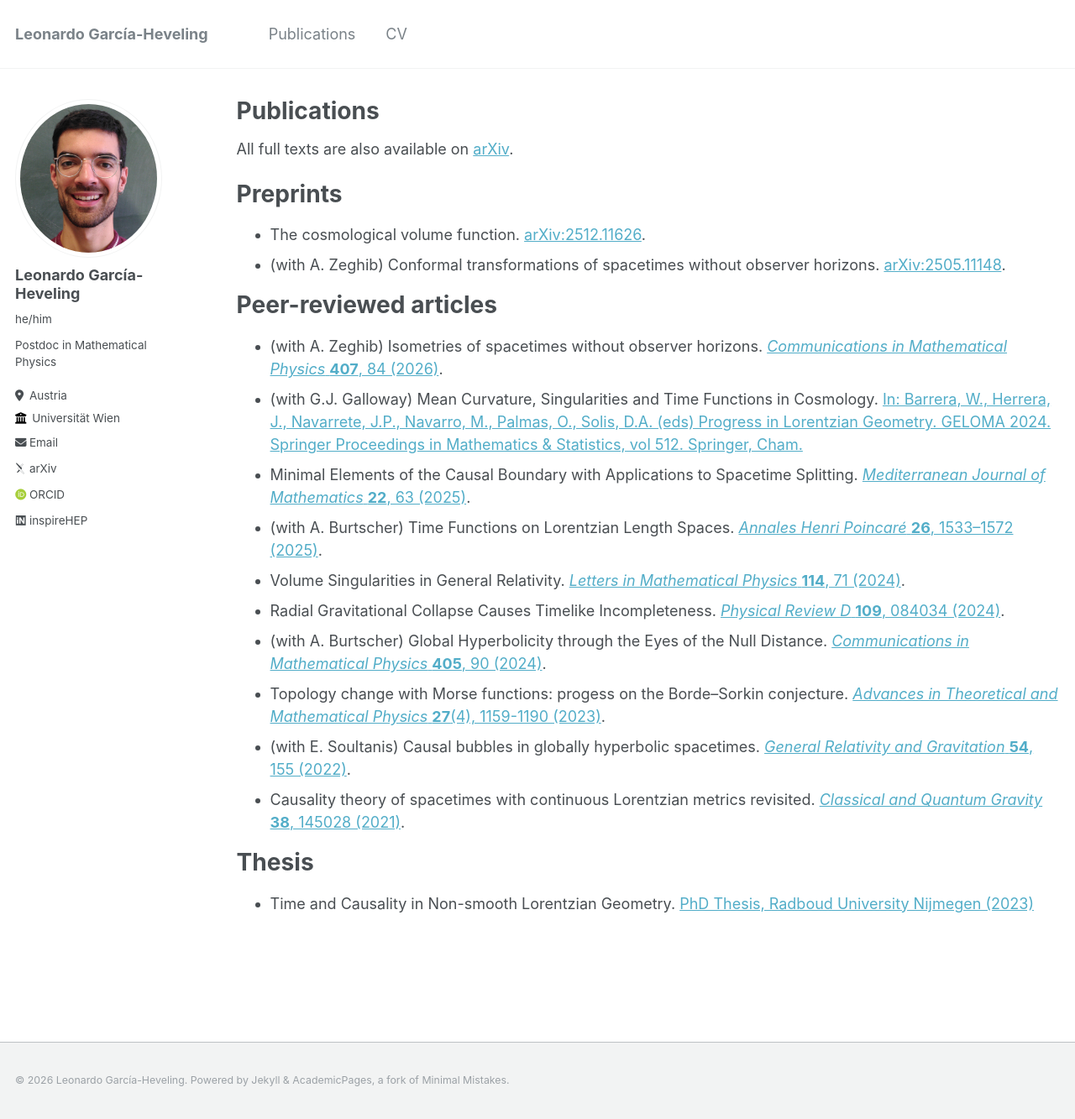
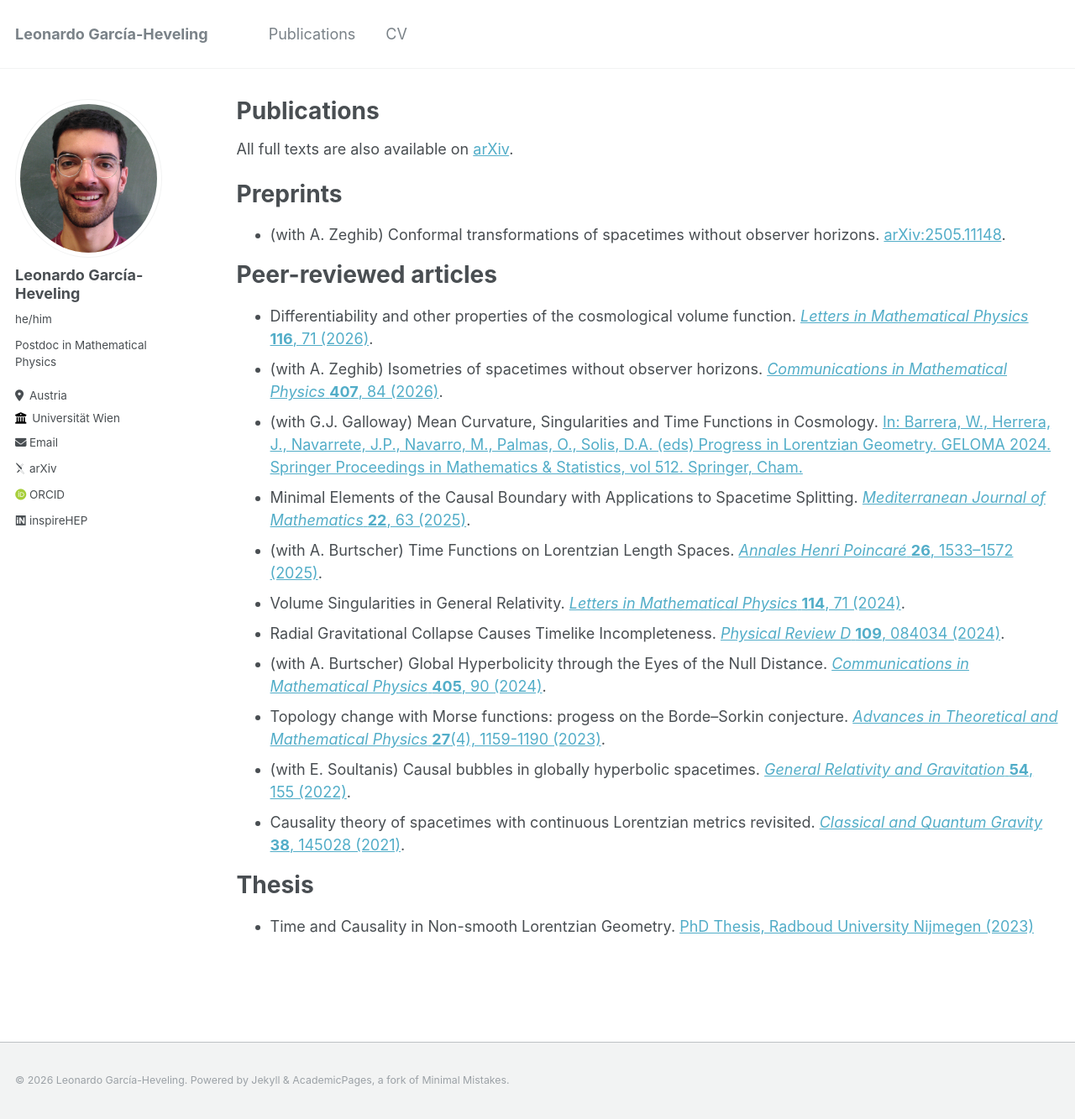
Before and after one commit to LeoGarciaHeveling/LeoGarciaHeveling.github.io, a Jekyll site: the page built from _pages/publications.md, in a window 1280 px wide and 1333 px high. Shown: the whole window at 84% size. Built offline with Jekyll 4.4.1, drawn with Linux system fonts in a browser that asks for light colours; some web fonts are replaced.

Commit message:
Update publications.md

```diff
--- a/_pages/publications.md
+++ b/_pages/publications.md
@@ -11,11 +11,11 @@ All full texts are also available on <a href="{{site.author.arxiv}}">arXiv</a>.
 
 Preprints
 ===
-* The cosmological volume function. [arXiv:2512.11626](https://doi.org/10.48550/arXiv.2512.11626).
 * (with A. Zeghib) Conformal transformations of spacetimes without observer horizons. [arXiv:2505.11148](https://doi.org/10.48550/arXiv.2505.11148).
 
 Peer-reviewed articles
 ===
+* Differentiability and other properties of the cosmological volume function. [<i>Letters in Mathematical Physics</i> <b>116</b>, 71 (2026)](https://doi.org/10.1007/s11005-026-02112-5).
 * (with A. Zeghib) Isometries of spacetimes without observer horizons. [<i>Communications in Mathematical Physics</i> <b>407</b>, 84 (2026)](https://doi.org/10.1007/s00220-026-05569-6).
 * (with G.J. Galloway) Mean Curvature, Singularities and Time Functions in Cosmology. [In: Barrera, W., Herrera, J., Navarrete, J.P., Navarro, M., Palmas, O., Solis, D.A. (eds) Progress in Lorentzian Geometry. GELOMA 2024. Springer Proceedings in Mathematics & Statistics, vol 512. Springer, Cham.](https://doi.org/10.1007/978-3-031-99212-4_8)
 * Minimal Elements of the Causal Boundary with Applications to Spacetime Splitting. [<i>Mediterranean Journal of Mathematics</i> <b>22</b>, 63 (2025)](https://doi.org/10.1007/s00009-025-02832-3).
```
